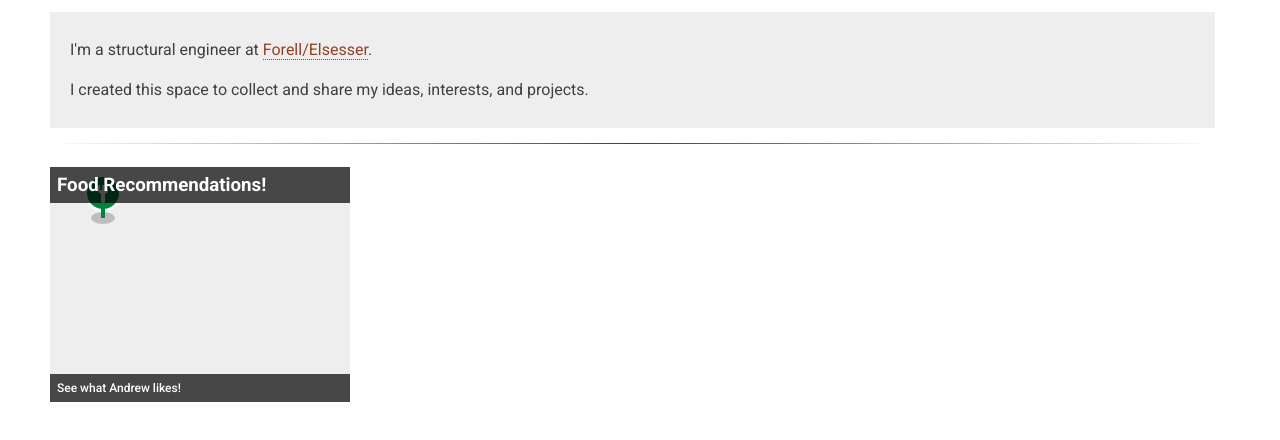
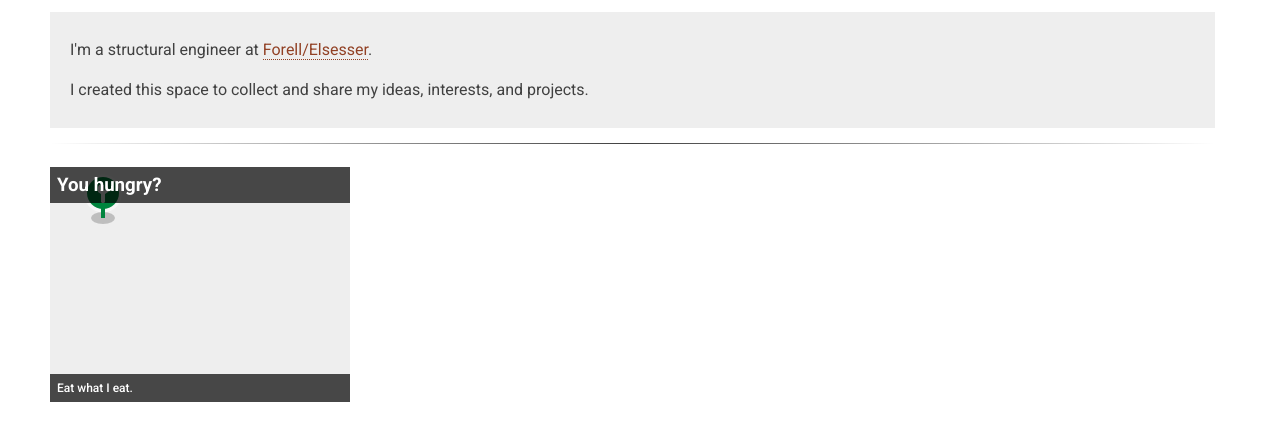
Before and after one commit to andrewsalber/andrewsalber.github.io, a plain HTML site: page index.html in a window 1280 px wide. Shown: the part 94-534 px from the top of the page. Drawn offline with Linux system fonts and the light colour scheme.

Commit message:
quick mod

```diff
--- a/index.html
+++ b/index.html
@@ -40,9 +40,9 @@
                     <a class="project-link" target="_blank" href="eats.html">
                       <div class="project flex-item-default" style="cursor:pointer;">
                         <img src="marker.png">
-                        <h3 class="title">Food Recommendations!</h3>
+                        <h3 class="title">You hungry?</h3>
                         <div class="desc">
-                          See what Andrew likes!
+                          Eat what I eat.
                         </div>
                       </div>
                     </a>
```
Also changed, not shown: eats.html (+1 -1 lines).
